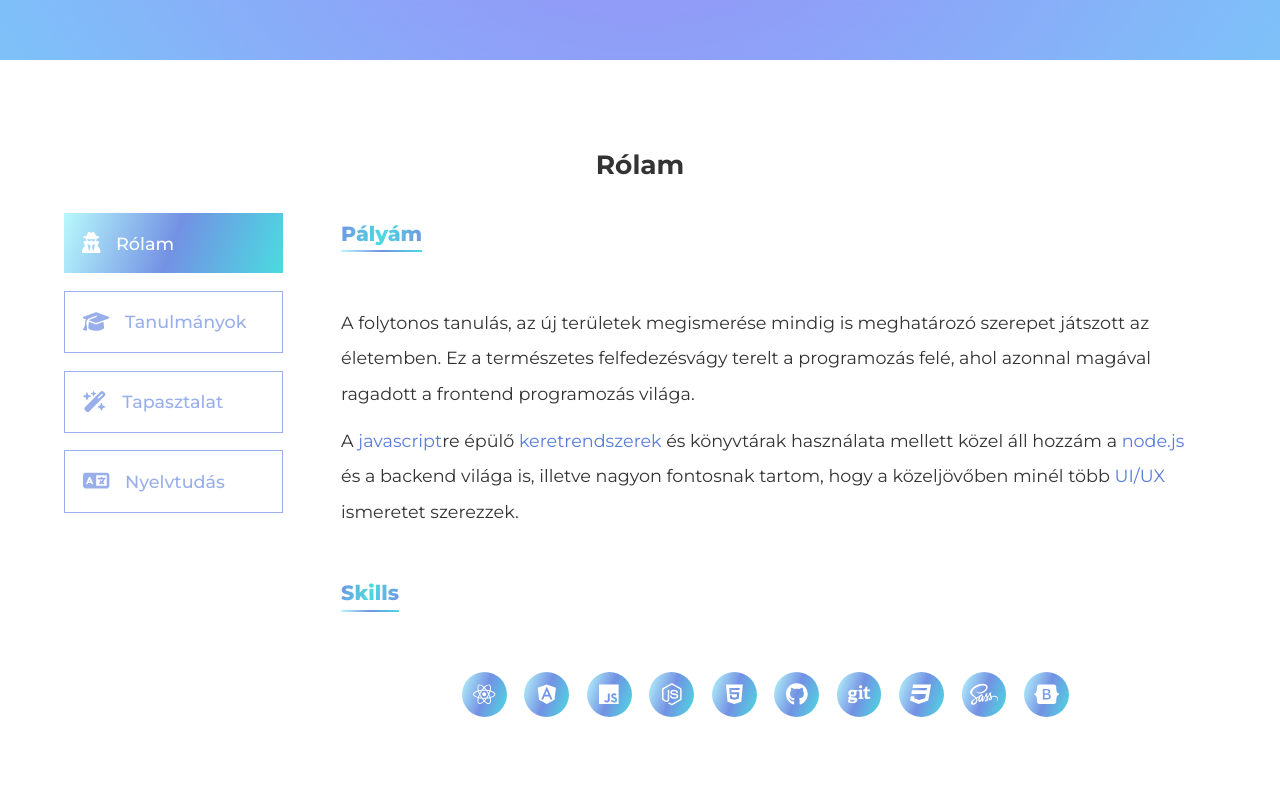
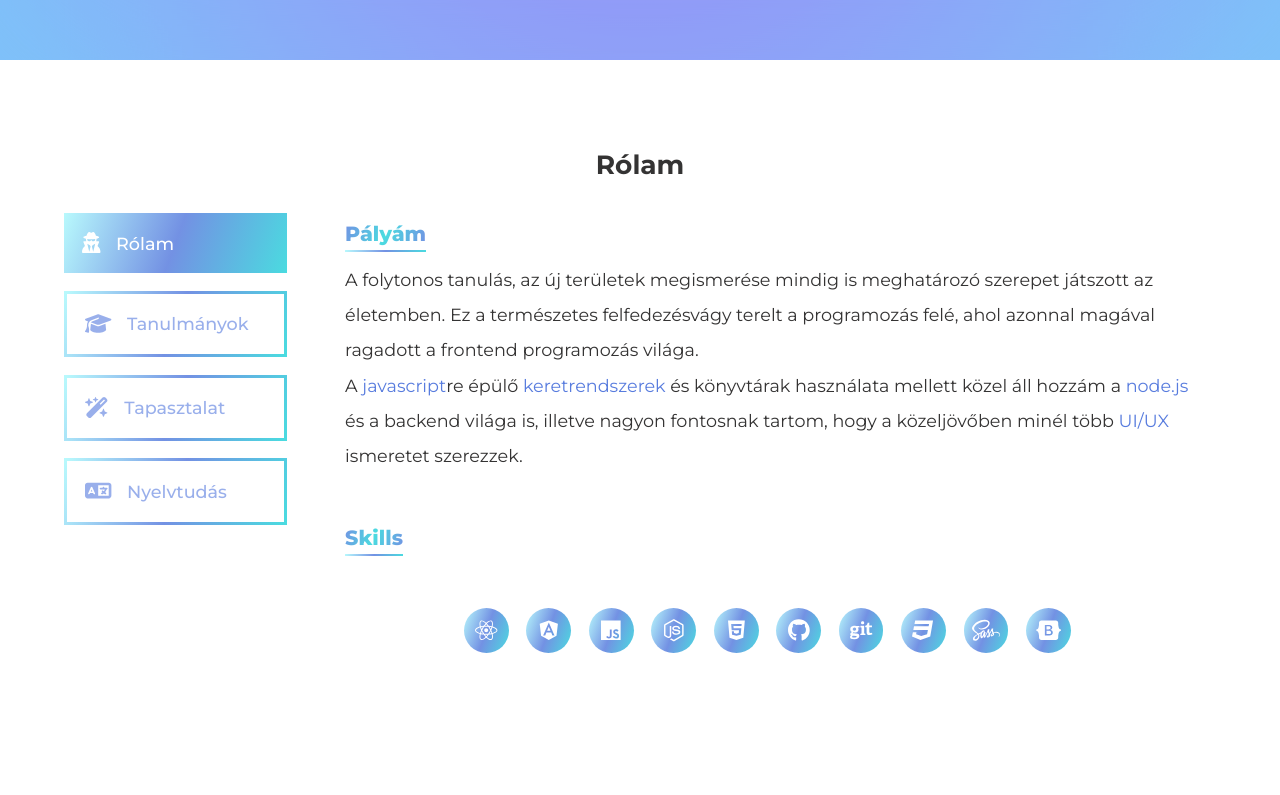
Before and after one commit to PriskinZsuzsanna/priskinzsuzsanna.github.io, an Angular app: page / in a window 1280 px wide. Shown: the part 740-1535 px from the top of the page. Built offline with nearby package versions, Linux system fonts and the light colour scheme.

Commit message:
finish css

```diff
--- a/src/app/app.component.html
+++ b/src/app/app.component.html
@@ -45,19 +45,22 @@
     <div class="side-flex-container">
 
       <div class="side-menu">
-        <button [ngClass]="isAbout ? 'active' : '' " (click)="toggleAboutMenu('isAbout')">
+        <button [ngClass]="isAbout ? 'active' : 'border-gradient border-gradient-gradient' " (click)="toggleAboutMenu('isAbout')">
           <fa-icon [icon]="faUserSecret"></fa-icon>
           <span class="button-text">Rólam</span>
         </button>
-        <button [ngClass]="isStudies ? 'active' : '' " (click)="toggleAboutMenu('isStudies')">
+
+        <button [ngClass]="isStudies ? 'active' : 'border-gradient border-gradient-gradient' " (click)="toggleAboutMenu('isStudies')">
           <fa-icon [icon]="faGraduationCap"></fa-icon>
           <span class="button-text">Tanulmányok</span>
         </button>
-        <button [ngClass]="isExperience ? 'active' : '' " (click)="toggleAboutMenu('isExperience')">
+
+        <button [ngClass]="isExperience ? 'active' : 'border-gradient border-gradient-gradient' " (click)="toggleAboutMenu('isExperience')">
           <fa-icon [icon]="faMagicWandSparkles"></fa-icon>
           <span class="button-text">Tapasztalat</span>
         </button>
-        <button [ngClass]="isLanguages ? 'active' : '' " (click)="toggleAboutMenu('isLanguages')">
+
+        <button [ngClass]="isLanguages ? 'active' : 'border-gradient border-gradient-gradient' " (click)="toggleAboutMenu('isLanguages')">
           <fa-icon [icon]="faLanguage"></fa-icon>
           <span class="button-text">Nyelvtudás</span>
         </button>
@@ -96,7 +99,7 @@
 
         <div class="studies about-tab-content" *ngIf="isStudies">
           <h3 class="gradient-text">Tanulmányok</h3>
-          <h4 class="gradient-text">EPAM START PROGRAM</h4>
+          <h4 class="gradient-text">EPAM: CROSS REGIONAL EDUCATION FRONTEND PROGRAM</h4>
           <p>2023</p>
           <h4 class="gradient-text">WEBLER FRONTEND KÉPZÉS</h4>
           <p>2022-2023</p>
@@ -180,12 +183,16 @@
         <div class="languages about-tab-content" *ngIf="isLanguages">
           <div>
             <h3 class="gradient-text">Nyelvtudás</h3>
+            <div class="flex">
               <p class="gradient-text">2004</p>
-            <p class="lang-title">Nyelvvizsga: BME Nyelvvizsgaközpot</p>
               <button class="narrow-btn">Angol Komplex Középfok</button>
+              <p class="lang-title">BME Nyelvvizsgaközpot</p>
+            </div>
+            <div class="flex">
               <p class="gradient-text">2007</p>
+              <button class="narrow-btn">Angol Emeltszint</button>
               <p class="lang-title">Érettségi</p>
-            <button class="narrow-btn">Angol Emeltszint</button>
+            </div>
           </div>
           <div>
             <h3 class="gradient-text">Angol Szakmai Nyelv használata</h3>
--- a/src/app/app.component.ts
+++ b/src/app/app.component.ts
@@ -96,9 +96,9 @@ export class AppComponent {
   OpenPopup(item:PortfolioItem){
     this.actual = item
     this.togglePortfolioPopup()
-    this.portfolioDetails(this.actual)
-    let pp:any = this.document.querySelector('.portfolio-popup')
-    pp.scrollTo(0, 0)
+    //this.portfolioDetails(this.actual)
+    //let pp = this.document.querySelector('.portfolio-popup') as HTMLElement
+    //pp.scrollTo(0, 0)
   }
 
   togglePortfolioPopup(){
@@ -107,11 +107,9 @@ export class AppComponent {
 
   }
 
-
-  portfolioDetails(actual:PortfolioItem){
+  /*portfolioDetails(actual:PortfolioItem){
     console.log(actual)
-
-  }
+  }*/
 
   /*scroll(e:any){
     console.log(e.target)
--- a/src/styles/_about.scss
+++ b/src/styles/_about.scss
@@ -26,8 +26,7 @@
                 padding: 1em;
                 font-size: 1em;
                 outline: none;
-                background: none;
-                border: 1px solid var(--primary-alpha);
+                background: #fff;
                 color: var(--primary-alpha);
                 margin-bottom: 1em;
                 margin-top: 0;
@@ -51,7 +50,7 @@
 
                 &.active {
                     background: var(--gradient);
-                    border: none;
+                    border: 3px solid var(--gradient);
                     color: #fff;
 
                     fa-icon {
@@ -60,6 +59,17 @@
 
                     &:hover {
                         background: var(--gradient-2);
+                    }
+                }
+
+                &.border-gradient {
+                    border: 10px solid;
+                    border-image-slice: 1;
+                    border-width: 3px;
+                    border-image-source: var(--gradient);
+
+                    &:hover {
+                        border-image-source: var(--primary-alpha);
                     }
                 }
 
@@ -80,7 +90,6 @@
                 &:hover {
                     background: var(--primary-alpha);
                     color: var(--bg);
-                    border-color: var(--bg);
 
                     fa-icon {
                         color: var(--bg);
@@ -103,6 +112,7 @@
             h3 {
                 display: inline-block;
                 position: relative;
+                margin-bottom: 1rem;
             }
 
             h3:nth-of-type(2) {
@@ -119,11 +129,15 @@
                 bottom: - .4rem;
             }
 
-            p:nth-of-type(1),
+
             p.gradient-text,
             h4.gradient-text {
                 margin-top: 2em;
                 margin-bottom: .7em;
+            }
+
+            h3.gradient-text+p.gradient-text {
+                margin-top: 0;
             }
 
             .buttons {
@@ -134,7 +148,7 @@
                 gap: 1em;
                 margin-top: 2em;
 
-                .rounded-btn{
+                .rounded-btn {
                     padding: 0;
                     width: 3em;
                     height: 3em;
@@ -170,9 +184,9 @@
                 }
 
                 h4 {
-                     text-align: left;
-                     position: relative;
-                 }
+                    text-align: left;
+                    position: relative;
+                }
             }
 
             .studies::before {
@@ -202,11 +216,11 @@
                 display: block;
                 text-align: center;
 
-                @media screen and (min-width: 700px){
+                @media screen and (min-width: 700px) {
                     text-align: left;
                 }
 
-                @media screen and (min-width: 1800px){
+                @media screen and (min-width: 1800px) {
                     display: grid;
                     grid-template-columns: repeat(2, 1fr);
                     gap: 2rem;
@@ -220,10 +234,11 @@
                     justify-content: center;
                     margin-bottom: 2rem;
 
-                    @media screen and (min-width: 700px){
+                    @media screen and (min-width: 700px) {
                         justify-content: flex-start;
                     }
-                    button{
+
+                    button {
                         width: auto;
                         padding: 1em 4em;
                         margin-bottom: 0;
@@ -248,13 +263,13 @@
                     }
                 }
 
-                .flex-wrap{
+                .flex-wrap {
                     display: flex;
                     flex-wrap: wrap;
                     align-items: center;
                     justify-content: center;
 
-                    @media screen and (min-width: 700px){
+                    @media screen and (min-width: 700px) {
                         justify-content: flex-start;
                     }
 
@@ -262,12 +277,13 @@
                         margin-top: 0;
                         margin-right: 1rem;
                     }
+
                     .techs {
                         display: flex;
                         justify-content: center;
                         gap: 1.3rem;
 
-                        @media screen and (min-width: 700px){
+                        @media screen and (min-width: 700px) {
                             justify-content: flex-start;
                         }
 
@@ -275,7 +291,9 @@
                             text-align: left;
                             max-width: 150px;
                             margin-top: 0;
-                        };
+                        }
+
+                        ;
 
                         h4.long {
                             max-width: 300px;
@@ -291,7 +309,7 @@
                     gap: 1rem;
                     margin-top: 2rem;
 
-                    @media screen and (min-width: 700px){
+                    @media screen and (min-width: 700px) {
                         justify-content: flex-start;
                     }
 
@@ -315,15 +333,16 @@
                 display: block;
                 text-align: center;
 
-                @media screen and (min-width: 700px){
+                @media screen and (min-width: 700px) {
                     text-align: left;
                 }
 
-                @media screen and (min-width: 1800px){
+                /*@media screen and (min-width: 1800px) {
                     display: grid;
                     grid-template-columns: repeat(2, 1fr);
                     gap: 2rem;
-                }
+                }*/
+
 
                 .lang-title {
                     margin-bottom: 1rem;
@@ -332,6 +351,32 @@
                 div:nth-child(1) {
                     margin-bottom: 3rem;
                 }
+                @media (min-width: 1100px){
+
+                    .flex {
+                        margin-top: 1.5rem;
+                        display: flex;
+                        justify-content: flex-start;
+                        align-items: flex-start;
+                        gap: 2rem;
+
+                        .gradient-text {
+                            margin: 0;
+                        }
+                    }
+
+                    .flex:nth-of-type(2){
+                        margin-bottom: 2.5rem;
+                    }
+
+                    .lang-title {
+                        margin-bottom: 0;
+                    }
+
+                    div:nth-child(1) {
+                        margin-bottom: 0;
+                    }
+                }
             }
 
         }
--- a/src/styles/_base.scss
+++ b/src/styles/_base.scss
@@ -119,7 +119,7 @@ section {
         padding-inline: 5%;
         padding-block: 1.5rem;
         width: 100%;
-        max-width: 1600px;
+        max-width: 2000px;
         margin-inline: auto;
     }
 }
--- a/src/styles/_header.scss
+++ b/src/styles/_header.scss
@@ -35,6 +35,7 @@ header {
             z-index: -1;
 
             @media screen and (min-width:900px){
+                min-height: 0;
                 position: relative;
                 flex-direction: row;
                 inset:0;
@@ -54,6 +55,7 @@ header {
 
         ul.open {
             left:0;
+            border: 3px solid red;
             a {
                 color: #fff;
                 font-size: 1.5rem;
```
Also changed, not shown: src/styles/_variables.scss (+8 -4 lines). Lines whose indentation alone changed are shown as unchanged.
